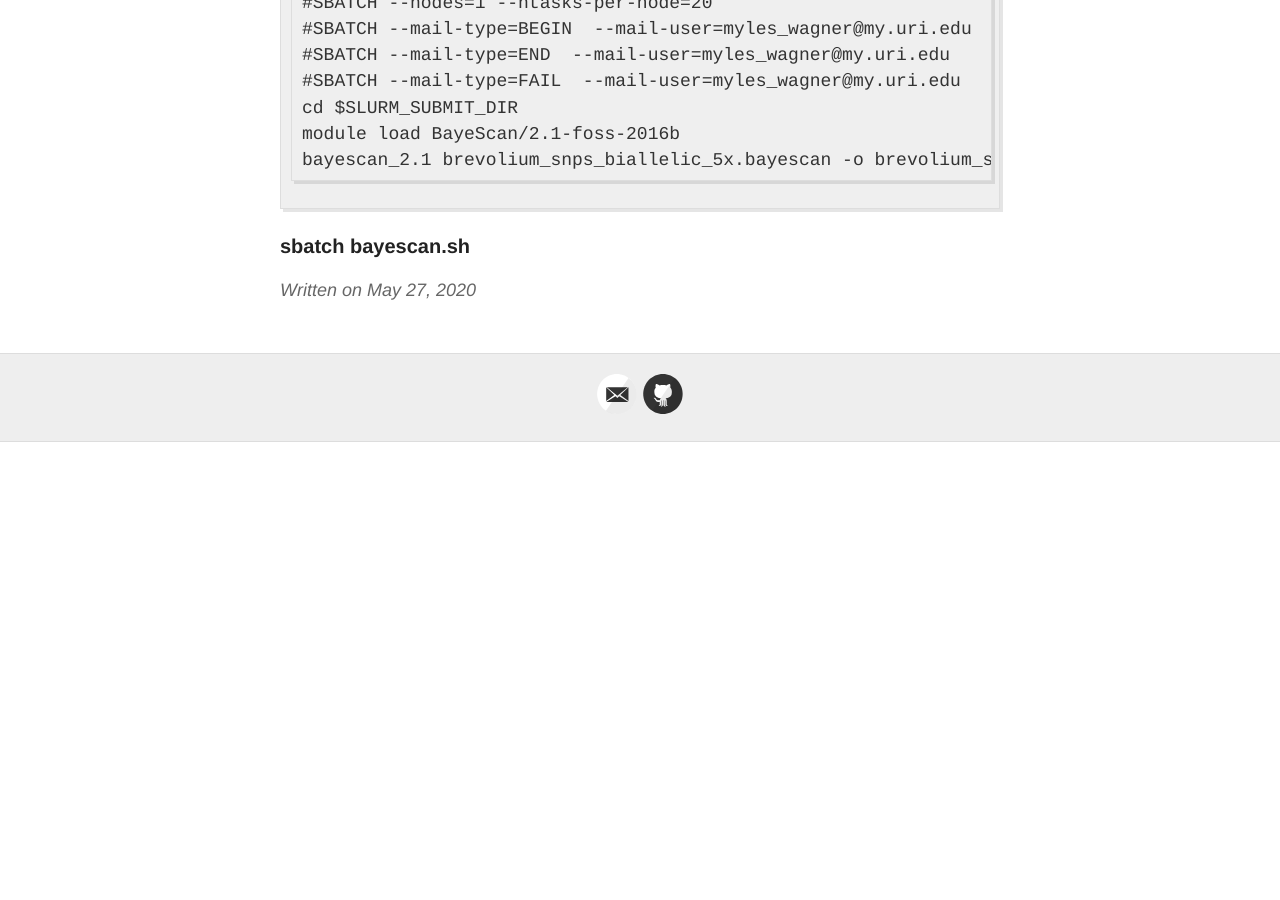
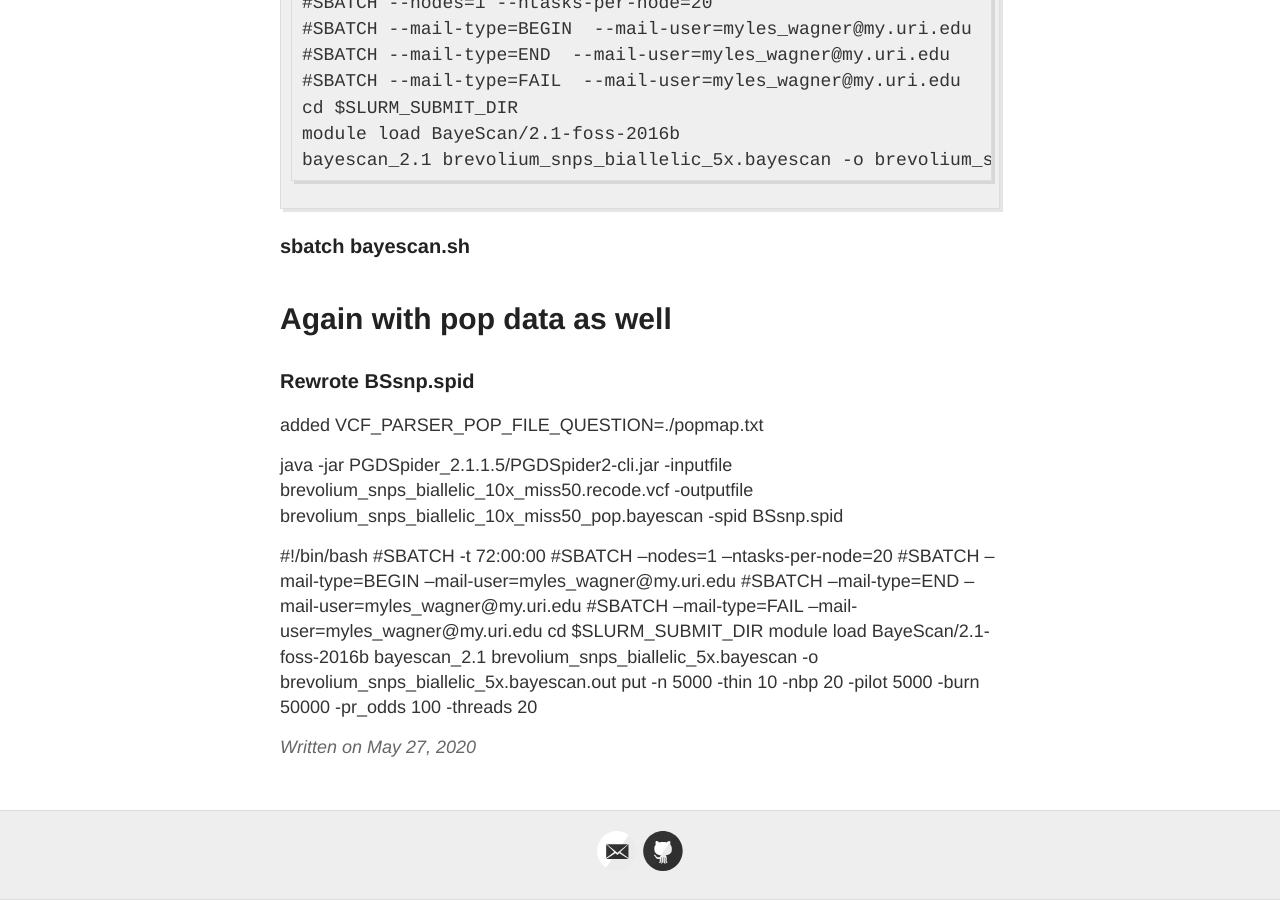
Before and after one commit to Mwags24/Brevolium_Notebook, a Jekyll site: the page built from _posts/2020-5-27-Bayscan.md, in a window 1280 px wide and 900 px high, scrolled down 1694 px. Built offline with Jekyll 4.4.1, drawn with Linux system fonts in a browser that asks for light colours; before the commit the page ends 2136 px from its top, so only the background shows below that.

Commit message:
Update 2020-5-27-Bayscan.md

````diff
--- a/_posts/2020-5-27-Bayscan.md
+++ b/_posts/2020-5-27-Bayscan.md
@@ -72,3 +72,25 @@ bayescan_2.1 brevolium_snps_biallelic_5x.bayescan -o brevolium_snps_biallelic_5x
 ```
 
 ### sbatch bayescan.sh
+
+
+
+# Again with pop data as well
+
+### Rewrote BSsnp.spid
+
+added  VCF_PARSER_POP_FILE_QUESTION=./popmap.txt
+
+
+java -jar PGDSpider_2.1.1.5/PGDSpider2-cli.jar -inputfile brevolium_snps_biallelic_10x_miss50.recode.vcf -outputfile brevolium_snps_biallelic_10x_miss50_pop.bayescan -spid BSsnp.spid
+
+
+#!/bin/bash
+#SBATCH -t 72:00:00
+#SBATCH --nodes=1 --ntasks-per-node=20
+#SBATCH --mail-type=BEGIN  --mail-user=myles_wagner@my.uri.edu
+#SBATCH --mail-type=END  --mail-user=myles_wagner@my.uri.edu
+#SBATCH --mail-type=FAIL  --mail-user=myles_wagner@my.uri.edu
+cd $SLURM_SUBMIT_DIR
+module load BayeScan/2.1-foss-2016b
+bayescan_2.1 brevolium_snps_biallelic_5x.bayescan -o brevolium_snps_biallelic_5x.bayescan.out put -n 5000 -thin 10 -nbp 20 -pilot 5000 -burn 50000 -pr_odds 100 -threads 20
````
